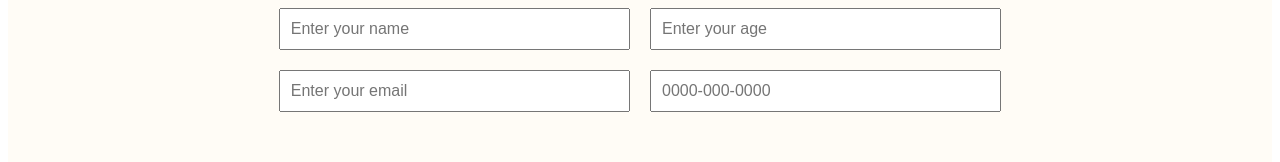
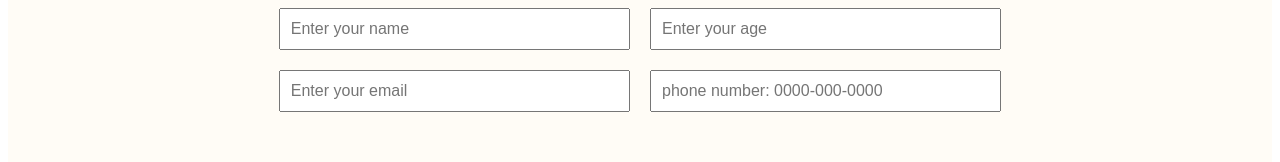
Before and after one commit to TheAloofBuddha/mini-project1, a plain HTML site: page index.html in a window 1280 px wide. Shown: the part 701-863 px from the top of the page. Drawn offline with Linux system fonts and the light colour scheme.

Commit message:
Update index.html

```diff
--- a/index.html
+++ b/index.html
@@ -130,7 +130,7 @@
               type="tel"
               pattern = "[0-9]{4}-[0-9]{3}-[0-9]{4}"
               id="phone"
-              placeholder="0000-000-0000"
+              placeholder="phone number: 0000-000-0000"
               style="padding: 10px; font-size: 16px"
               required
             />
```
